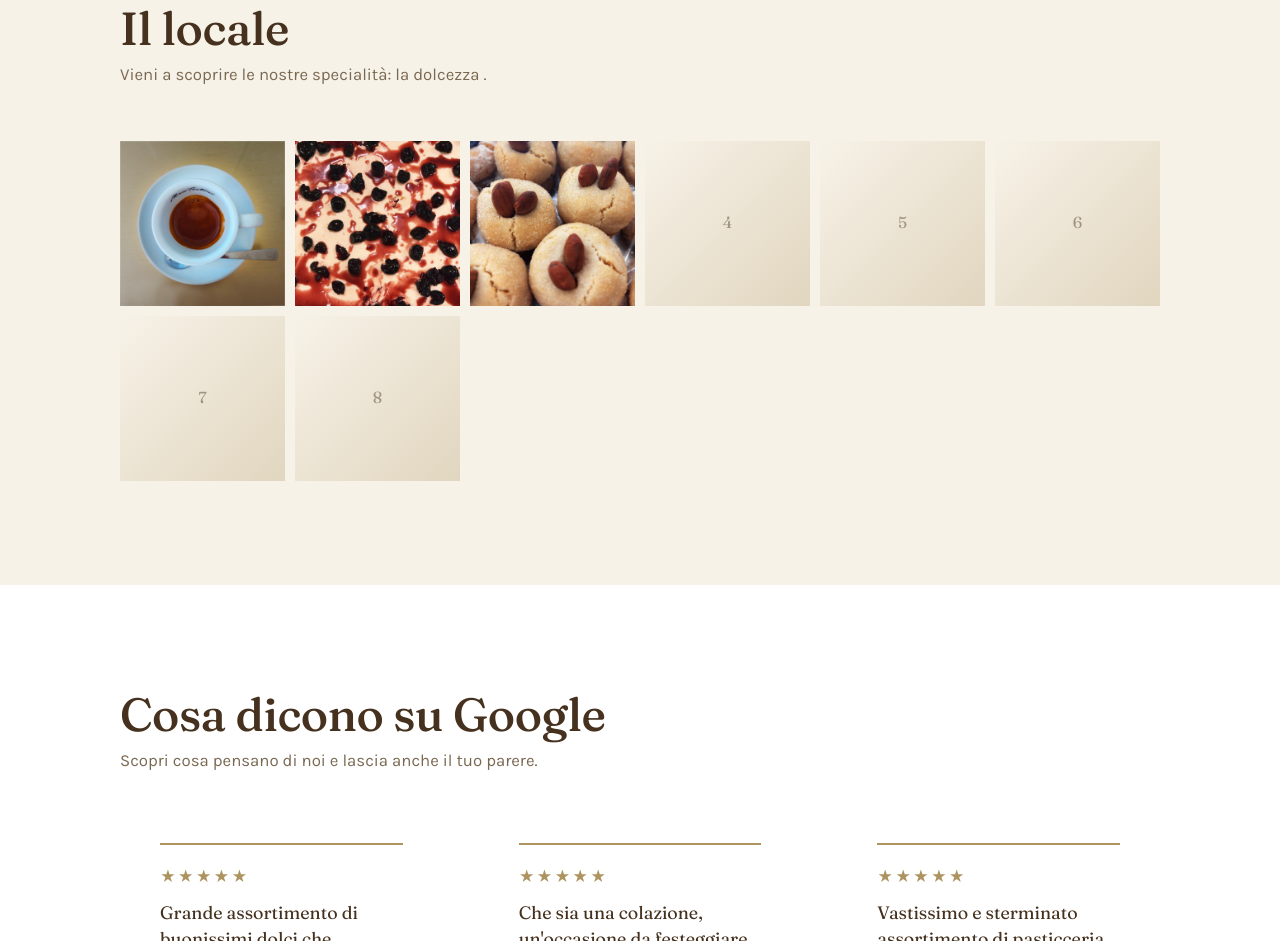
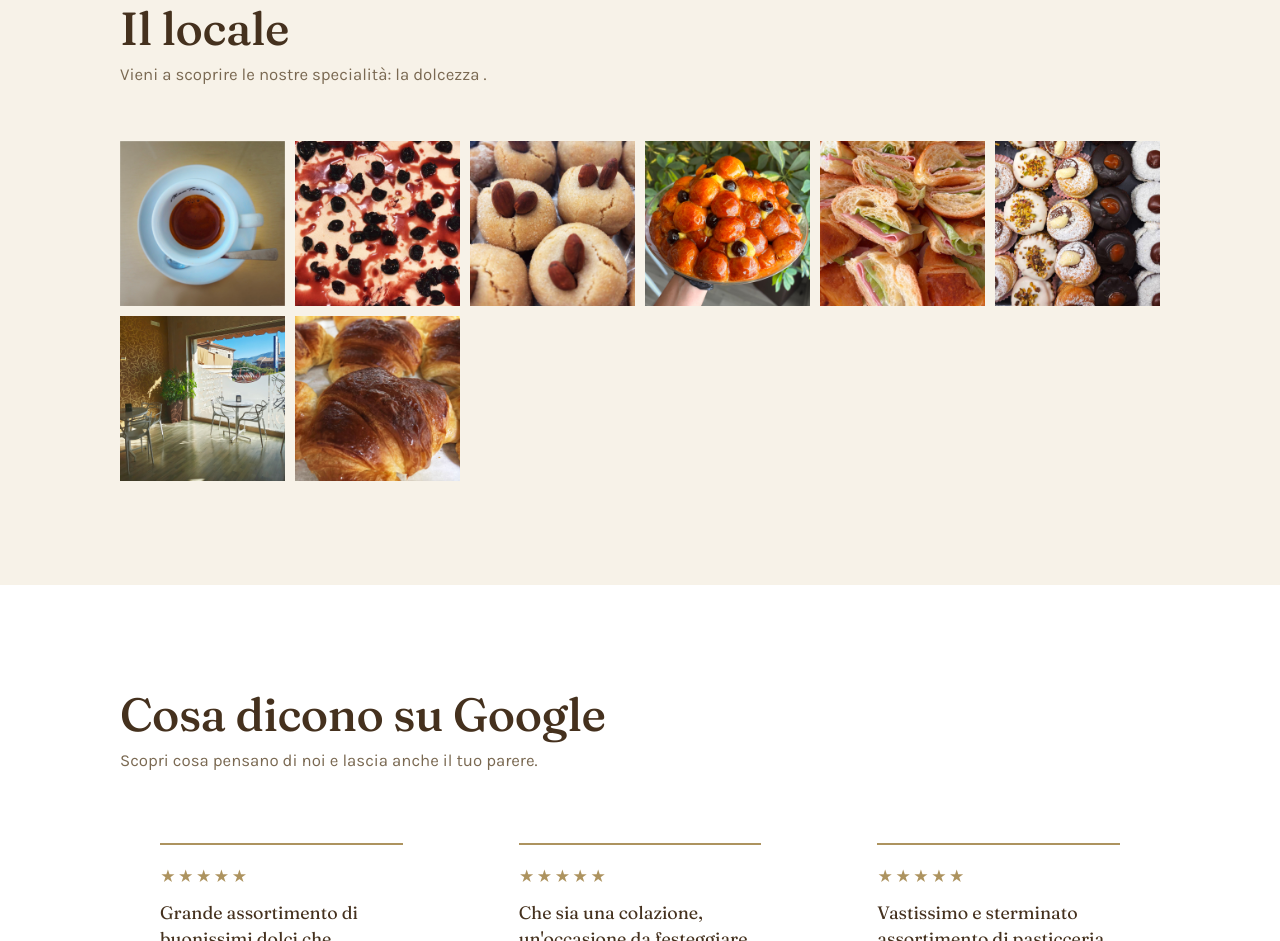
Before and after one commit to pasticceriamarpigi/pasticceria-marpigi, a plain HTML site: page index.html in a window 1280 px wide. Shown: the part 1980-2921 px from the top of the page. Drawn offline with Linux system fonts and the light colour scheme.

Commit message:
adding images

```diff
--- a/index.html
+++ b/index.html
@@ -196,11 +196,11 @@
       <img src="img/square_coffee1.jpg" alt="…" loading="lazy" width="600" height="600">
       <img src="img/square_amarene1.jpg" alt="…" loading="lazy" width="600" height="600">
       <img src="img/square_mandorla1.jpg" alt="…" loading="lazy" width="600" height="600">
-      <div class="segnaposto">4</div>
-      <div class="segnaposto">5</div>
-      <div class="segnaposto">6</div>
-      <div class="segnaposto">7</div>
-      <div class="segnaposto">8</div>
+      <img src="img/square_baba1.jpg" alt="…" loading="lazy" width="600" height="600">
+      <img src="img/square_cornettisal1.jpg" alt="…" loading="lazy" width="600" height="600">
+      <img src="img/square_deliziose1.jpg" alt="…" loading="lazy" width="600" height="600">
+      <img src="img/square_sala1.jpg" alt="…" loading="lazy" width="600" height="600">
+      <img src="img/square_cornetti1.jpg" alt="…" loading="lazy" width="600" height="600">
     </div>
   </div>
 </section>
```
Also changed, not shown: img/square_cornetti1.jpg (added), img/square_cornetti1.webp (added), img/square_sala1.jpg (added), img/square_sala1.webp (added), 1 other file.
